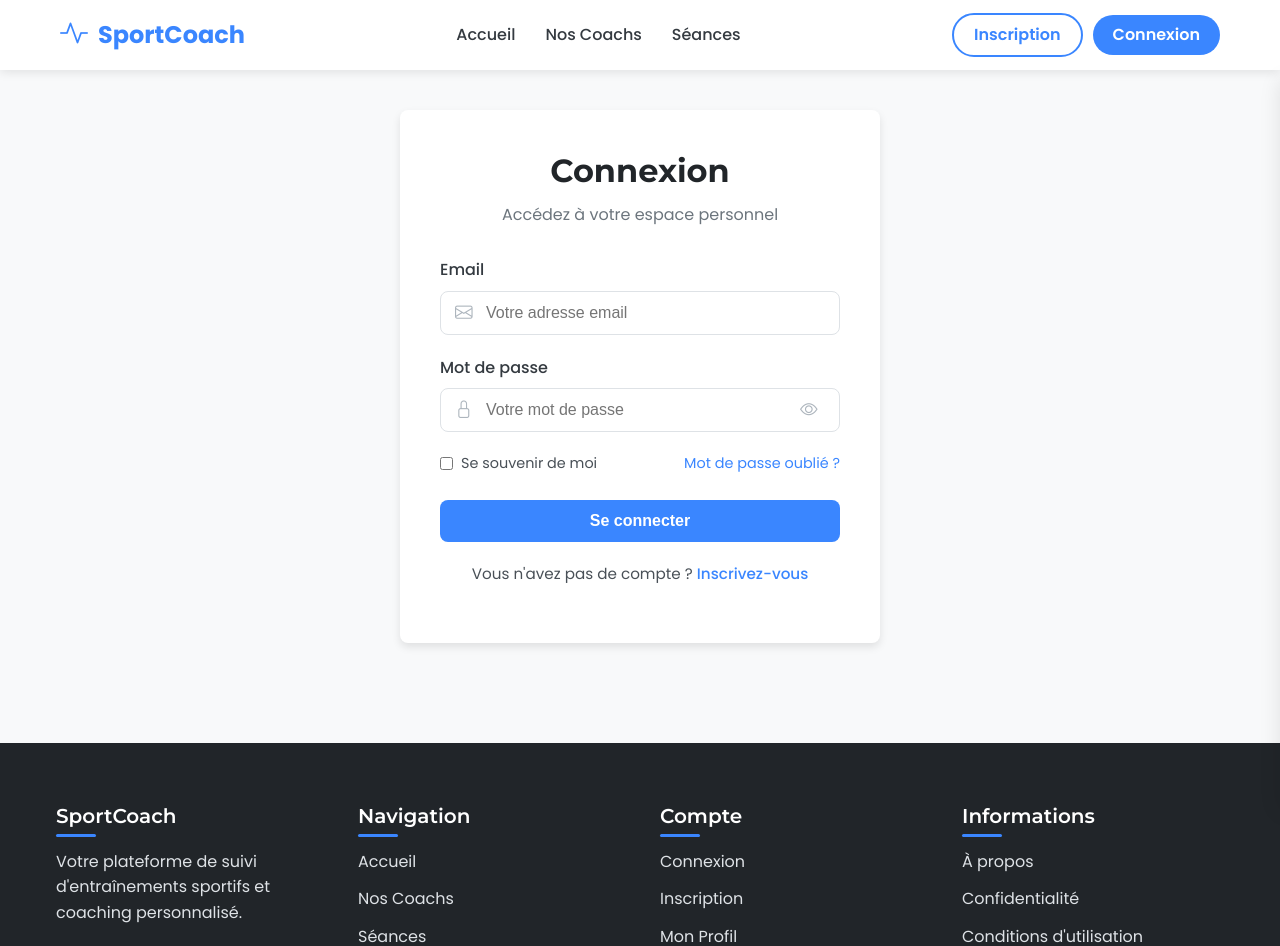
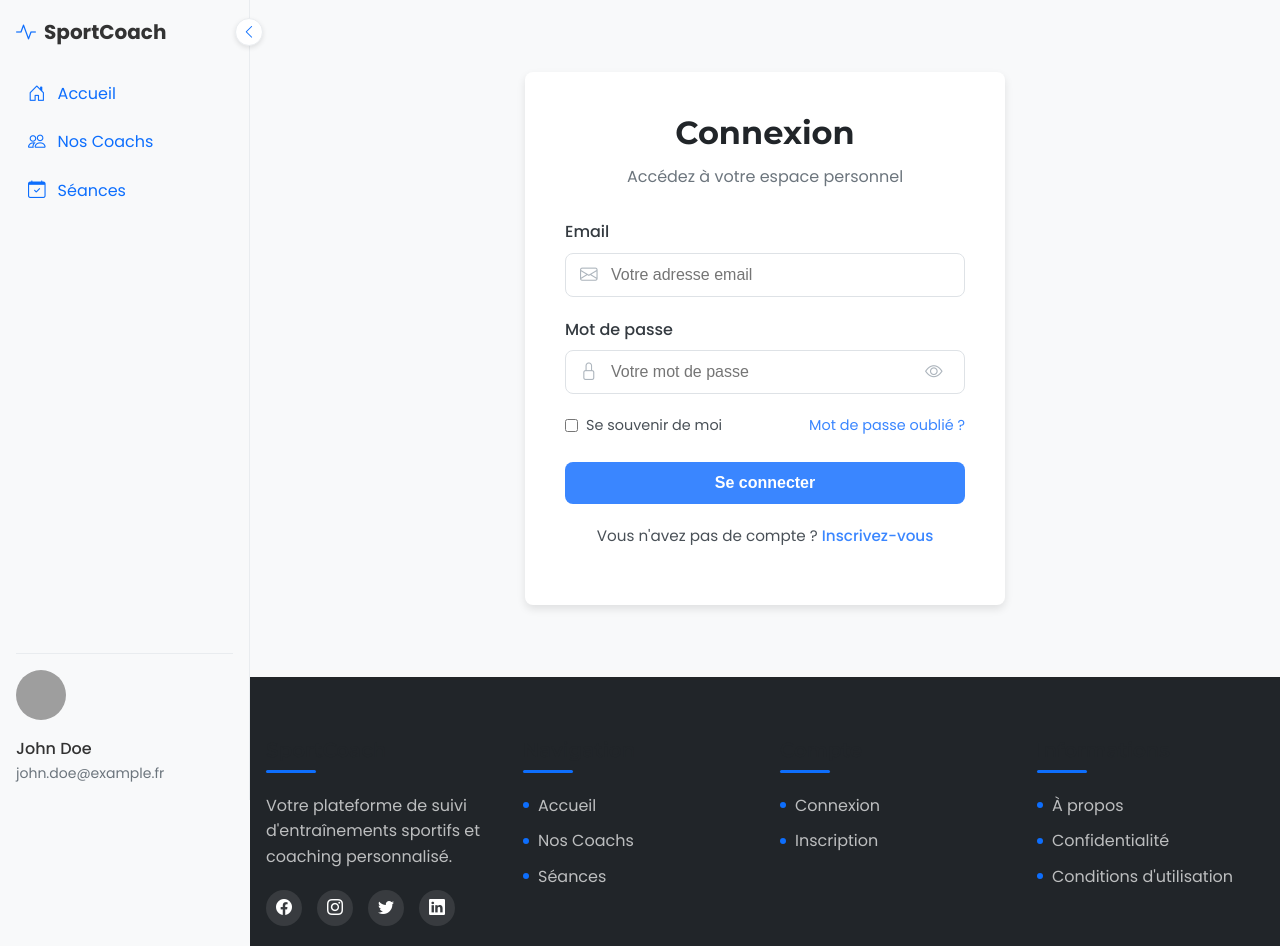
Before and after one commit to BIZETjln/sae_S6_coaching_2B_groupe_6, an Angular app in the folder front_coaching/: page /connexion in a window 1280 px wide. Shown: the top 946 px of the page. Built offline with nearby package versions, Linux system fonts and the light colour scheme; grey boxes are pictures that could not be loaded.

Commit message:
sidebar
change la bar de navigation en sidebar

```diff
--- a/front_coaching/src/app/app.component.html
+++ b/front_coaching/src/app/app.component.html
@@ -1,67 +1,49 @@
-<!-- Navigation Bar -->
-<nav class="navbar">
-  <div class="container">
-    <!-- Logo -->
-    <a class="navbar-logo" routerLink="/">
+<!-- Sidebar -->
+<aside class="sidebar" [class.sidebar-mini]="sidebarMini">
+  <div class="sidebar-header">
+    <div class="logo">
       <i class="bi bi-activity"></i>
       <span>SportCoach</span>
+    </div>
+    <button class="toggle-sidebar" (click)="toggleSidebar()">
+      <i class="bi" [ngClass]="sidebarMini ? 'bi-chevron-right' : 'bi-chevron-left'"></i>
+    </button>
+  </div>
+
+  <nav class="sidebar-nav">
+    <a routerLink="/" routerLinkActive="active" [routerLinkActiveOptions]="{ exact: true }" class="nav-item">
+      <i class="bi bi-house-door"></i>
+      <span>Accueil</span>
     </a>
 
-    <!-- Navigation Links -->
-    <div class="navbar-links">
-      <a
-        class="nav-link"
-        routerLink="/"
-        routerLinkActive="active"
-        [routerLinkActiveOptions]="{ exact: true }"
-        >Accueil</a
-      >
-      <a class="nav-link" routerLink="/coachs" routerLinkActive="active"
-        >Nos Coachs</a
-      >
-      <a class="nav-link" routerLink="/seances" routerLinkActive="active"
-        >Séances</a
-      >
-    </div>
+    <a routerLink="/coachs" routerLinkActive="active" class="nav-item">
+      <i class="bi bi-people"></i>
+      <span>Nos Coachs</span>
+    </a>
 
-    <!-- Buttons -->
-    <div class="navbar-buttons">
-      <a class="btn btn-outline" routerLink="/inscription">Inscription</a>
-      <a class="btn btn-primary" routerLink="/connexion">Connexion</a>
-    </div>
-
-    <!-- Mobile Toggle Button -->
-    <button id="navbar-toggle" class="navbar-toggle">
-      <span></span>
-      <span></span>
-      <span></span>
-    </button>
-  </div>
+    <a routerLink="/seances" routerLinkActive="active" class="nav-item">
+      <i class="bi bi-calendar-check"></i>
+      <span>Séances</span>
+    </a>
   </nav>
 
-<!-- Mobile Navigation -->
-<div id="navbar-mobile" class="navbar-mobile">
-  <div class="navbar-mobile-links">
-    <a
-      routerLink="/"
-      routerLinkActive="active"
-      [routerLinkActiveOptions]="{ exact: true }"
-      >Accueil</a
-    >
-    <a routerLink="/coachs" routerLinkActive="active">Nos Coachs</a>
-    <a routerLink="/seances" routerLinkActive="active">Séances</a>
-    <a routerLink="/inscription" class="mobile-btn-outline">Inscription</a>
-    <a routerLink="/connexion" class="mobile-btn-primary">Connexion</a>
+  <div class="user-profile">
+    <img src="assets/default-avatar.png" alt="Photo de profil" class="avatar">
+    <div class="user-info">
+      <div class="user-name">John Doe</div>
+      <div class="user-email">john.doe&#64;example.fr</div>
     </div>
   </div>
+</aside>
 
+<div class="content-wrapper" [class.content-wrapper-expanded]="sidebarMini">
   <!-- Main Content -->
-<main>
+  <main class="main-content" [class.main-content-expanded]="sidebarMini">
     <router-outlet></router-outlet>
   </main>
 
   <!-- Footer -->
-<footer class="footer">
+  <footer class="footer" [class.footer-expanded]="sidebarMini">
     <div class="container">
       <div class="footer-content">
         <div class="footer-section">
@@ -84,7 +66,6 @@
             <li><a routerLink="/">Accueil</a></li>
             <li><a routerLink="/coachs">Nos Coachs</a></li>
             <li><a routerLink="/seances">Séances</a></li>
-          <li><a routerLink="/contact">Contact</a></li>
           </ul>
         </div>
 
@@ -93,8 +74,6 @@
           <ul class="footer-links">
             <li><a routerLink="/connexion">Connexion</a></li>
             <li><a routerLink="/inscription">Inscription</a></li>
-          <li><a routerLink="/profil">Mon Profil</a></li>
-          <li><a routerLink="/historique">Historique</a></li>
           </ul>
         </div>
 
@@ -104,7 +83,6 @@
             <li><a routerLink="/a-propos">À propos</a></li>
             <li><a routerLink="/confidentialite">Confidentialité</a></li>
             <li><a routerLink="/conditions">Conditions d'utilisation</a></li>
-          <li><a routerLink="/faq">FAQ</a></li>
           </ul>
         </div>
       </div>
@@ -114,3 +92,4 @@
       </div>
     </div>
   </footer>
+</div>
--- /dev/null
+++ b/front_coaching/src/app/app.component.scss
@@ -0,0 +1,406 @@
+:host {
+  display: flex;
+  min-height: 100vh;
+}
+
+.content-wrapper {
+  flex: 1;
+  display: flex;
+  flex-direction: column;
+  margin-left: 250px;
+  width: calc(100% - 250px);
+  transition: margin-left 0.3s ease, width 0.3s ease;
+  min-height: 100vh;
+}
+
+.content-wrapper-expanded {
+  margin-left: 60px;
+  width: calc(100% - 60px);
+}
+
+/* Sidebar Styles */
+.sidebar {
+  width: 250px;
+  background-color: #f8f9fa;
+  color: #333;
+  display: flex;
+  flex-direction: column;
+  padding: 1rem;
+  position: fixed;
+  height: 100vh;
+  left: 0;
+  top: 0;
+  border-right: 1px solid #e9ecef;
+  z-index: 1050;
+  transition: width 0.3s ease, background-color 0.3s ease;
+}
+
+.sidebar-mini {
+  width: 60px;
+  background-color: #f8f9fa;
+  padding: 1rem 0.5rem;
+
+  .sidebar-header {
+    display: flex;
+    justify-content: center;
+    margin-bottom: 1.75rem;
+
+    .logo {
+      justify-content: center;
+      margin: 0 auto;
+
+      span {
+        display: none;
+      }
+
+      i {
+        color: #0d6efd;
+        font-size: 1.1rem;
+      }
+    }
+  }
+
+  .nav-item {
+    display: flex;
+    align-items: center;
+    gap: 0.75rem;
+    padding: 0.5rem 0.75rem;
+    color: #0d6efd;
+    text-decoration: none;
+    border-radius: 4px;
+    transition: all 0.2s;
+
+    span {
+      display: none;
+    }
+
+    i {
+      font-size: 1.1rem;
+      margin: 0;
+    }
+
+    &:hover {
+      background-color: rgba(13, 110, 253, 0.1);
+    }
+
+    &.active {
+      background-color: rgba(13, 110, 253, 0.1);
+      font-weight: 500;
+    }
+  }
+
+  .user-profile {
+    align-items: center;
+
+    .user-info {
+      display: none;
+    }
+
+    .avatar {
+      width: 40px;
+      height: 40px;
+      margin-bottom: 0;
+    }
+  }
+}
+
+.sidebar-header {
+  margin-bottom: 1.5rem;
+  display: flex;
+  align-items: center;
+  justify-content: space-between;
+  position: relative;
+
+  .logo {
+    display: flex;
+    align-items: center;
+    gap: 0.5rem;
+    font-size: 1.25rem;
+    font-weight: bold;
+
+    i {
+      color: #0d6efd;
+    }
+  }
+
+  .toggle-sidebar {
+    background-color: white;
+    border: 1px solid #e9ecef;
+    color: #0d6efd;
+    cursor: pointer;
+    font-size: 0.9rem;
+    width: 28px;
+    height: 28px;
+    border-radius: 50%;
+    display: flex;
+    align-items: center;
+    justify-content: center;
+    transition: all 0.2s;
+    position: absolute;
+    right: -30px;
+    top: 50%;
+    transform: translateY(-50%);
+    z-index: 1060;
+    box-shadow: 0 2px 5px rgba(0, 0, 0, 0.1);
+
+    &:hover {
+      background-color: #0d6efd;
+      color: white;
+    }
+  }
+}
+
+.sidebar-mini .toggle-sidebar {
+  right: -23px;
+}
+
+.sidebar-nav {
+  flex: 1;
+  display: flex;
+  flex-direction: column;
+  gap: 0.25rem;
+}
+
+.nav-item {
+  display: flex;
+  align-items: center;
+  gap: 0.75rem;
+  padding: 0.5rem 0.75rem;
+  color: #0d6efd;
+  text-decoration: none;
+  border-radius: 4px;
+  transition: all 0.2s;
+
+  i {
+    font-size: 1.1rem;
+  }
+
+  &:hover {
+    background-color: rgba(13, 110, 253, 0.1);
+  }
+
+  &.active {
+    background-color: rgba(13, 110, 253, 0.1);
+    font-weight: 500;
+  }
+}
+
+.user-profile {
+  margin-top: 1rem;
+  padding-top: 1rem;
+  border-top: 1px solid #e9ecef;
+  display: flex;
+  flex-direction: column;
+  gap: 0.5rem;
+
+  .avatar {
+    width: 50px;
+    height: 50px;
+    border-radius: 50%;
+    object-fit: cover;
+    margin-bottom: 0.5rem;
+  }
+
+  .user-info {
+    display: flex;
+    flex-direction: column;
+
+    .user-name {
+      font-weight: 500;
+      color: #333;
+    }
+
+    .user-email {
+      font-size: 0.875rem;
+      color: #6c757d;
+    }
+  }
+}
+
+.main-content {
+  padding: 2rem;
+  flex: 1;
+}
+
+/* Footer Styles */
+.footer {
+  background-color: #212529;
+  color: white;
+  padding: 60px 0 20px;
+  margin-top: auto;
+}
+
+.footer-expanded {
+  /* Styles spécifiques au footer en mode mini si nécessaire */
+}
+
+.footer-content {
+  display: grid;
+  grid-template-columns: repeat(4, 1fr);
+  gap: 30px;
+}
+
+.footer-section {
+  margin-bottom: 30px;
+}
+
+.footer-title {
+  font-size: 1.25rem;
+  font-weight: 600;
+  margin-bottom: 20px;
+  position: relative;
+  padding-bottom: 10px;
+}
+
+.footer-title::after {
+  content: "";
+  position: absolute;
+  bottom: 0;
+  left: 0;
+  width: 50px;
+  height: 3px;
+  background-color: #0d6efd;
+  border-radius: 3px;
+}
+
+.footer-description {
+  margin-bottom: 20px;
+  line-height: 1.6;
+  color: rgba(255, 255, 255, 0.7);
+}
+
+.footer-social {
+  display: flex;
+  gap: 15px;
+}
+
+.footer-social a {
+  display: flex;
+  align-items: center;
+  justify-content: center;
+  width: 36px;
+  height: 36px;
+  background-color: rgba(255, 255, 255, 0.1);
+  border-radius: 50%;
+  color: white;
+  transition: all 0.3s ease;
+}
+
+.footer-social a:hover {
+  background-color: #0d6efd;
+  transform: translateY(-3px);
+}
+
+.footer-links {
+  list-style: none;
+  padding: 0;
+  margin: 0;
+}
+
+.footer-links li {
+  margin-bottom: 10px;
+}
+
+.footer-links a {
+  color: rgba(255, 255, 255, 0.7);
+  text-decoration: none;
+  transition: all 0.3s ease;
+  position: relative;
+  padding-left: 15px;
+}
+
+.footer-links a::after {
+  content: "";
+  position: absolute;
+  left: 0;
+  top: 50%;
+  transform: translateY(-50%);
+  width: 6px;
+  height: 6px;
+  background-color: #0d6efd;
+  border-radius: 50%;
+}
+
+.footer-links a:hover {
+  color: white;
+}
+
+.footer-links a:hover::after {
+  background-color: white;
+}
+
+.footer-bottom {
+  margin-top: 40px;
+  padding-top: 20px;
+  border-top: 1px solid rgba(255, 255, 255, 0.1);
+  text-align: center;
+}
+
+/* Responsive Styles */
+@media (max-width: 992px) {
+  .sidebar {
+    width: 200px;
+  }
+
+  .main-content, .footer {
+    margin-left: 200px;
+    width: calc(100% - 200px);
+  }
+
+  .footer-content {
+    grid-template-columns: repeat(2, 1fr);
+  }
+}
+
+@media (max-width: 768px) {
+  .sidebar {
+    width: 70px;
+    padding: 1rem 0.5rem;
+  }
+
+  .sidebar-header .logo span,
+  .nav-item span,
+  .user-profile .user-info {
+    display: none;
+  }
+
+  .nav-item {
+    justify-content: center;
+    padding: 0.5rem;
+  }
+
+  .nav-item i {
+    font-size: 1.25rem;
+    margin: 0;
+  }
+
+  .user-profile {
+    align-items: center;
+  }
+
+  .main-content, .footer {
+    margin-left: 70px;
+    width: calc(100% - 70px);
+  }
+
+  .footer-content {
+    grid-template-columns: 1fr;
+  }
+}
+
+@media (max-width: 576px) {
+  .sidebar {
+    width: 0;
+    padding: 0;
+    overflow: hidden;
+  }
+
+  .main-content, .footer {
+    margin-left: 0;
+    width: 100%;
+  }
+
+  .footer {
+    padding: 40px 0 20px;
+  }
+}
--- a/front_coaching/src/app/app.component.ts
+++ b/front_coaching/src/app/app.component.ts
@@ -3,10 +3,11 @@ import { Component, OnInit, Renderer2 } from '@angular/core';
 @Component({
   selector: 'app-root',
   templateUrl: './app.component.html',
-  styleUrls: ['./app.component.css'],
+  styleUrls: ['./app.component.scss'],
 })
 export class AppComponent implements OnInit {
   title = 'SportCoach';
+  sidebarMini = false;
 
   constructor(private renderer: Renderer2) {}
 
@@ -15,7 +16,19 @@ export class AppComponent implements OnInit {
     this.initMobileMenu();
   }
 
+  toggleSidebar(): void {
+    this.sidebarMini = !this.sidebarMini;
+    // Sauvegarder la préférence dans le localStorage
+    localStorage.setItem('sidebarMini', this.sidebarMini.toString());
+  }
+
   private initMobileMenu(): void {
+    // Récupérer la préférence du mode sidebar depuis le localStorage
+    const savedSidebarMode = localStorage.getItem('sidebarMini');
+    if (savedSidebarMode) {
+      this.sidebarMini = savedSidebarMode === 'true';
+    }
+
     // Cette méthode sera appelée après le chargement du DOM
     setTimeout(() => {
       const navbarToggle = document.getElementById('navbar-toggle');
```
Lines whose indentation alone changed are shown as unchanged.
